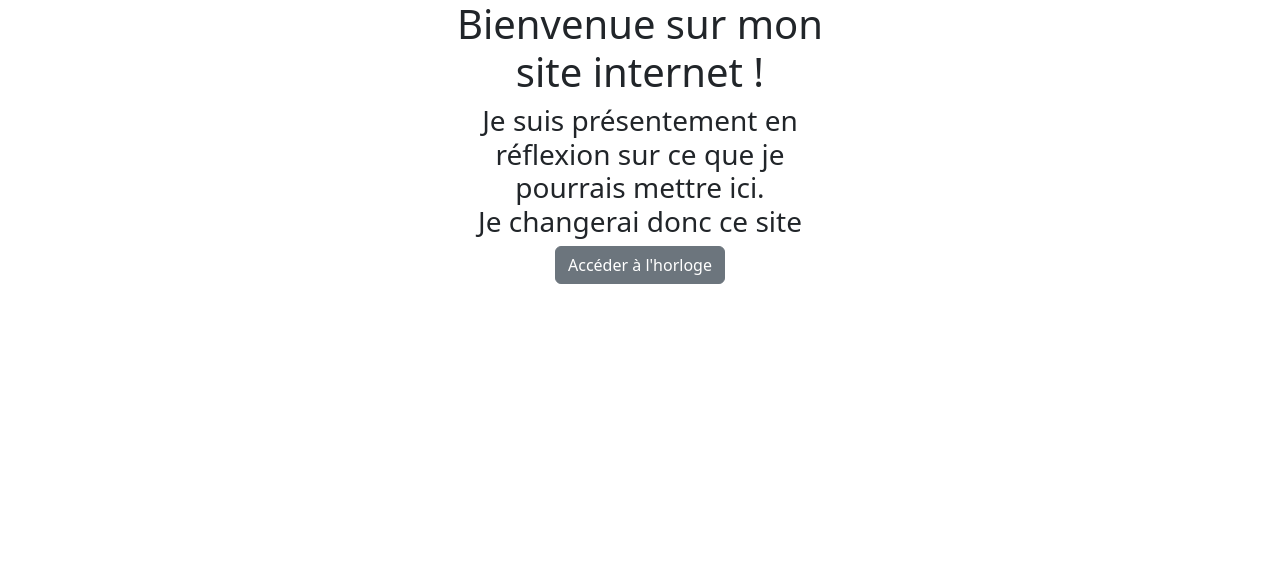
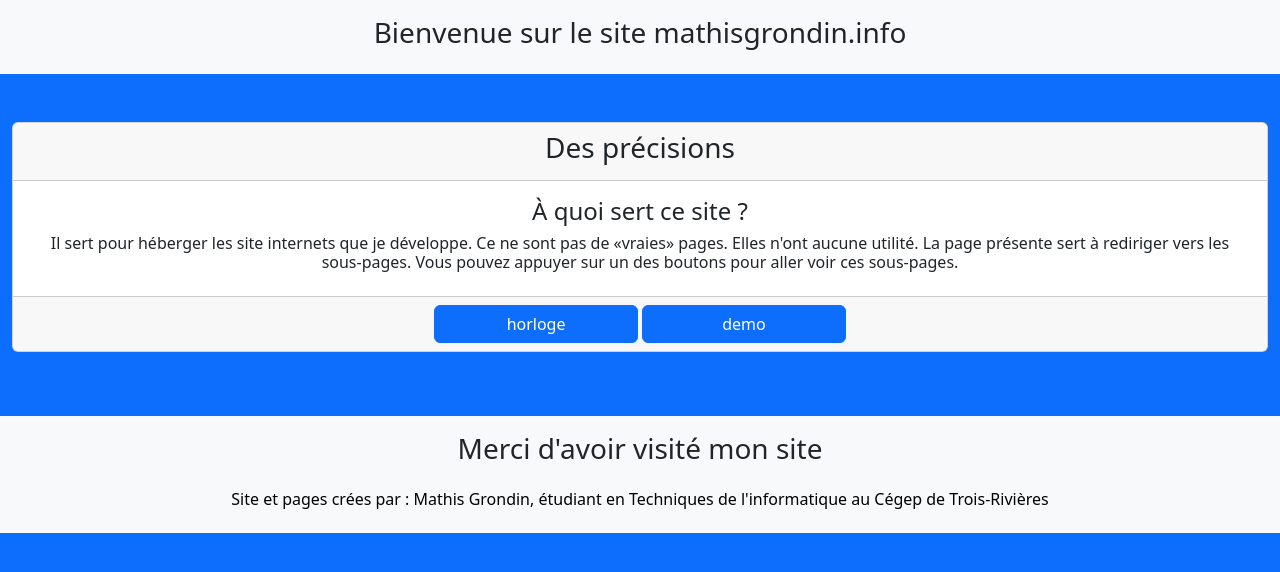
Before and after one commit to MathisGrondin/mathisgrondinInfo, a plain HTML site: page index.html in a window 1280 px wide. Drawn offline with Linux system fonts and the light colour scheme.

Commit message:
changements

```diff
--- a/css/styleAttente.css
+++ b/css/styleAttente.css
@@ -0,0 +1,3 @@
+.bg-bleu{
+    background-color: blue;
+}
--- a/index.html
+++ b/index.html
@@ -8,17 +8,39 @@
     <link rel="stylesheet" href="css/styleAttente.css">
     <title>Attente</title>
 </head>
-<body>
-    <div class="container-fluid" id="container">
+<body class="bg-primary">
+    <div class="container-fluid">
         <div class="row">
-            <div class="offset col-xl-4"></div>
-            <div class="col-xl-4 col-12 text-center">
-                <h1>Bienvenue sur mon site internet !</h1>
-                <h3>Je suis présentement en réflexion sur ce que je pourrais mettre ici. <br>Je changerai donc ce site</h3>
-                <a href="horloge.html" class="btn btn-secondary">Accéder à l'horloge</a>
+            <div class="col-xl-12 bg-light">
+                <h3 class="text-center text-dark py-3">Bienvenue sur le site mathisgrondin.info</h3>
             </div>
-            <div class="offset col-xl-4"></div>
         </div>
+        <div class="row text-center">
+            <div class="col-xl-12 mb-3">
+                <div class="card my-5">
+                    <div class="card-header">
+                        <h3>Des précisions</h3>
+                    </div>
+                    <div class="card-body">
+                        <div class="card-title">
+                            <h4>À quoi sert ce site ? </h4>
+                        </div>
+                        <h6>Il sert pour héberger les site internets que je développe. Ce ne sont pas de «vraies» pages. Elles n'ont aucune utilité. La page présente sert à rediriger vers les sous-pages. Vous pouvez appuyer sur un des boutons pour aller voir ces sous-pages.</h6>
+                    </div>
+                    <div class="card-footer">
+                        <a class="col-xl-2 btn btn-primary" href="horloge.html">horloge</a>
+                        <a href="demo.html" class="btn btn-primary col-xl-2">demo</a>
+                    </div>
+                </div>
+            </div>
+        </div>
+        <footer class="row">
+            <div class="col-xl-12 bg-light">
+                <h3 class="text-center text-dark pt-3">Merci d'avoir visité mon site</h3>
+                <h6 class="text-center text-body-emphasis py-3">Site et pages crées par : Mathis Grondin, étudiant en Techniques de l'informatique au  Cégep de Trois-Rivières</h6>
+
+            </div>
+        </footer>
     </div>
     <script src="js/bootstrap.js"></script>
     <script src="js/jsAttente.js"></script>
```
